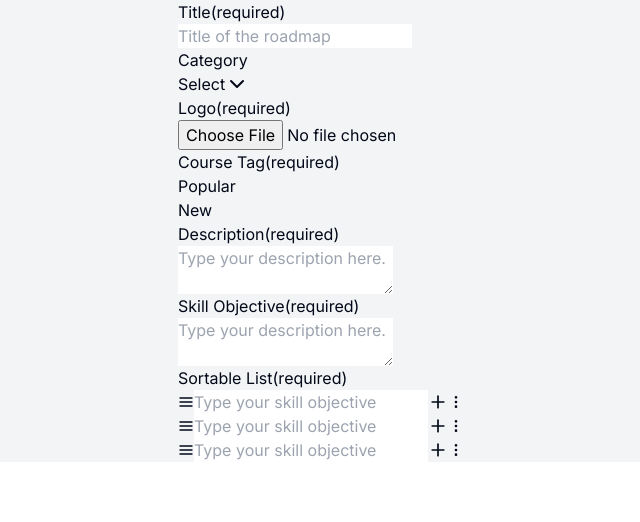
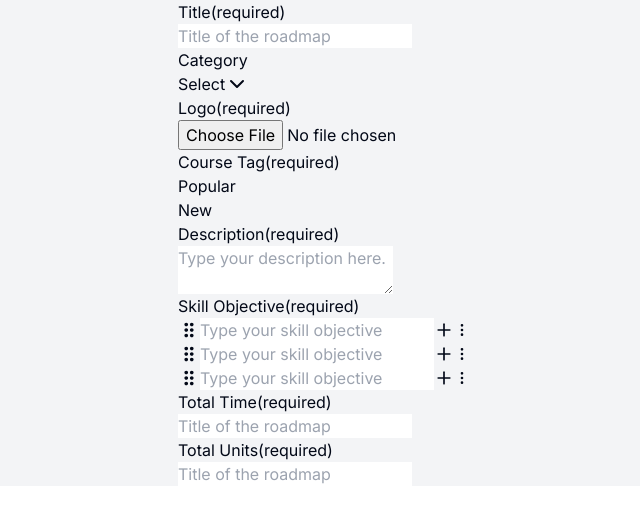
Before and after one commit to riteekagawand/ed-Dashboard-new, a Next.js app: page / in a window 1280 px wide. Shown: the top 522 px of the page, without its empty margins (290-930 px from the left). Built offline with nearby package versions, Linux system fonts and the light colour scheme.

Commit message:
feat[update]Sotable component

```diff
--- a/Components/Mainpage.tsx
+++ b/Components/Mainpage.tsx
@@ -2,7 +2,8 @@
 import * as React from "react"
 import { useEffect, useRef, useState } from 'react'
 import Sortable from 'sortablejs'
-import { FiPlus, FiMenu, FiMoreVertical, FiTrash } from 'react-icons/fi'
+import { FiPlus, FiMoreVertical, FiTrash } from 'react-icons/fi'
+import { MdOutlineDragIndicator } from "react-icons/md";
 import { Button } from "@/Components/ui/button"
 import { DropdownMenu, DropdownMenuContent, DropdownMenuItem, DropdownMenuTrigger } from "@/Components/ui/dropdown-menu"
 
@@ -33,7 +34,7 @@ type Item = {
 
 const MAX_SUBFIELDS = 15
 
-const SortableField = ({ item, onItemChange, onDelete, onAddSubItem }: { item: Item, onItemChange: (id: string, content: string) => void, onDelete: (id: string) => void, onAddSubItem: (parentId: string) => void }) => {
+const SortableField = ({ item, onItemChange, onDelete, onAddSubItem, onSubItemChange }: { item: Item, onItemChange: (id: string, content: string) => void, onDelete: (id: string) => void, onAddSubItem: (parentId: string) => void, onSubItemChange: (parentId: string, subItemId: string, content: string) => void }) => {
   const sortableContainer = useRef<HTMLDivElement>(null)
 
   useEffect(() => {
@@ -55,7 +56,7 @@ const SortableField = ({ item, onItemChange, onDelete, onAddSubItem }: { item: I
     <div className="p-2 bg-gray-100 rounded-md border border-gray-200 shadow-sm">
       <div className="flex items-center justify-between mb-2">
         <div className="flex items-center w-full">
-          <FiMenu className="mr-2 cursor-pointer" />
+          <MdOutlineDragIndicator className="mr-2 cursor-grab text-gray-500" size={22} />
           <Input
             type="text"
             value={item.content}
@@ -67,7 +68,7 @@ const SortableField = ({ item, onItemChange, onDelete, onAddSubItem }: { item: I
             <Button
               onClick={() => onAddSubItem(item.id)}
               disabled={item.subItems.length >= MAX_SUBFIELDS}
-              className="p-2"
+              className="p-2 bg-gray-100"
               variant="gray"
             >
               <FiPlus className="text-gray-800" size={20} />
@@ -88,11 +89,11 @@ const SortableField = ({ item, onItemChange, onDelete, onAddSubItem }: { item: I
       <div ref={sortableContainer}>
         {item.subItems.map(subItem => (
           <div key={subItem.id} className="flex items-center mb-2 p-2 bg-white rounded-md border border-gray-300 shadow-sm w-full">
-            <FiMenu className="mr-2 cursor-pointer" />
+            <MdOutlineDragIndicator className="mr-2 cursor-grab text-gray-500" size={22} />
             <Input
               type="text"
               value={subItem.content}
-              onChange={(e) => onItemChange(subItem.id, e.target.value)}
+              onChange={(e) => onSubItemChange(item.id, subItem.id, e.target.value)}
               className="flex-1"
               placeholder="Type your skill objective"
             />
@@ -100,8 +101,8 @@ const SortableField = ({ item, onItemChange, onDelete, onAddSubItem }: { item: I
               <Button
                 onClick={() => onAddSubItem(item.id)}
                 disabled={item.subItems.length >= MAX_SUBFIELDS}
+                className="p-2 bg-gray-100"
                 variant="gray"
-                className="p-2"
               >
                 <FiPlus className="text-gray-800" size={20} />
               </Button>
@@ -132,13 +133,17 @@ const SortableComponent = () => {
 
   const handleItemChange = (id: string, content: string) => {
     setItems(items.map(item =>
-      item.id === id ? { ...item, content } : item
+      item.id === id ? { ...item, content: content.startsWith('[') ? JSON.parse(content) : content } : item
     ))
   }
 
-  const handleSubItemChange = (parentId: string, newSubItems: string) => {
+  const handleSubItemChange = (parentId: string, subItemId: string, content: string) => {
     setItems(items.map(item =>
-      item.id === parentId ? { ...item, subItems: JSON.parse(newSubItems) } : item
+      item.id === parentId
+        ? { ...item, subItems: item.subItems.map(subItem =>
+            subItem.id === subItemId ? { ...subItem, content } : subItem
+          )}
+        : item
     ))
   }
 
@@ -156,12 +161,10 @@ const SortableComponent = () => {
 
   const handleDeleteItem = (id: string) => {
     const deleteSubItem = (items: Item[]) => {
-      return items.map(item => {
-        return {
-          ...item,
-          subItems: item.subItems.filter(subItem => subItem.id !== id)
-        }
-      }).filter(item => item.id !== id)
+      return items.map(item => ({
+        ...item,
+        subItems: item.subItems.filter(subItem => subItem.id !== id)
+      })).filter(item => item.id !== id)
     }
     setItems(deleteSubItem)
   }
@@ -188,14 +191,16 @@ const SortableComponent = () => {
         <SortableField
           key={item.id}
           item={item}
-          onItemChange={(id, content) => handleItemChange(id, content)}
+          onItemChange={handleItemChange}
           onDelete={handleDeleteItem}
           onAddSubItem={handleAddSubItem}
+          onSubItemChange={handleSubItemChange}
         />
       ))}
     </div>
   )
 }
+
 
 const Mainpage = () => {
   return (
@@ -304,7 +309,7 @@ const Mainpage = () => {
         </CardContent>
       </Card>
 
-      {/* 6th Card */}
+      {/* 6th Card: Sortable List */}
       <Card className="w-[450px] mt-5 shadow-md">
         <CardHeader>
           <div className='flex items-center space-x-2'>
@@ -313,26 +318,47 @@ const Mainpage = () => {
           </div>
         </CardHeader>
         <CardContent>
+          <SortableComponent />
+        </CardContent>
+      </Card>
+
+      {/* 7th Card */}
+      <Card className="w-[450px] mt-5 shadow-md">
+        <CardHeader>
+          <div className='flex items-center space-x-2'>
+            <CardTitle className="text-lg">Total Time</CardTitle>
+            <CardDescription className="text-sm">(required)</CardDescription>
+          </div>
+        </CardHeader>
+        <CardContent>
           <form>
             <div>
-              <Textarea placeholder="Type your description here." />
+              <Input id="title" placeholder="Title of the roadmap" />
             </div>
           </form>
         </CardContent>
       </Card>
 
-      {/* 7th Card: Sortable List */}
+      {/* 8th Card */}
       <Card className="w-[450px] mt-5 shadow-md">
         <CardHeader>
           <div className='flex items-center space-x-2'>
-            <CardTitle className="text-lg">Sortable List</CardTitle>
+            <CardTitle className="text-lg">Total Units</CardTitle>
             <CardDescription className="text-sm">(required)</CardDescription>
           </div>
         </CardHeader>
         <CardContent>
-          <SortableComponent />
+          <form>
+            <div>
+              <Input id="title" placeholder="Title of the roadmap" />
+            </div>
+          </form>
         </CardContent>
       </Card>
+
+
+
+
     </div>
   )
 }
--- a/Components/ui/button.tsx
+++ b/Components/ui/button.tsx
@@ -29,7 +29,7 @@ const buttonVariants = cva(
       },
     },
     defaultVariants: {
-      variant: "default",
+      variant: "gray",
       size: "default",
     },
   }
```
